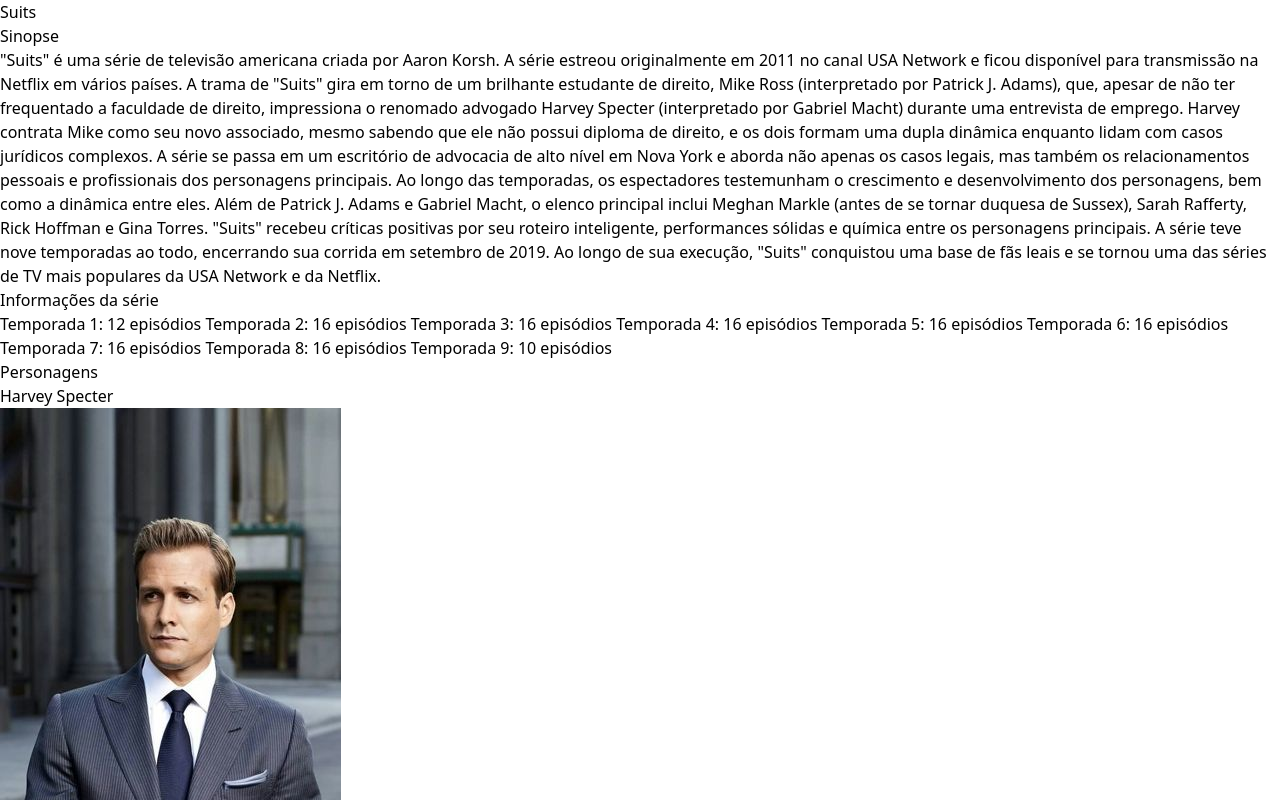
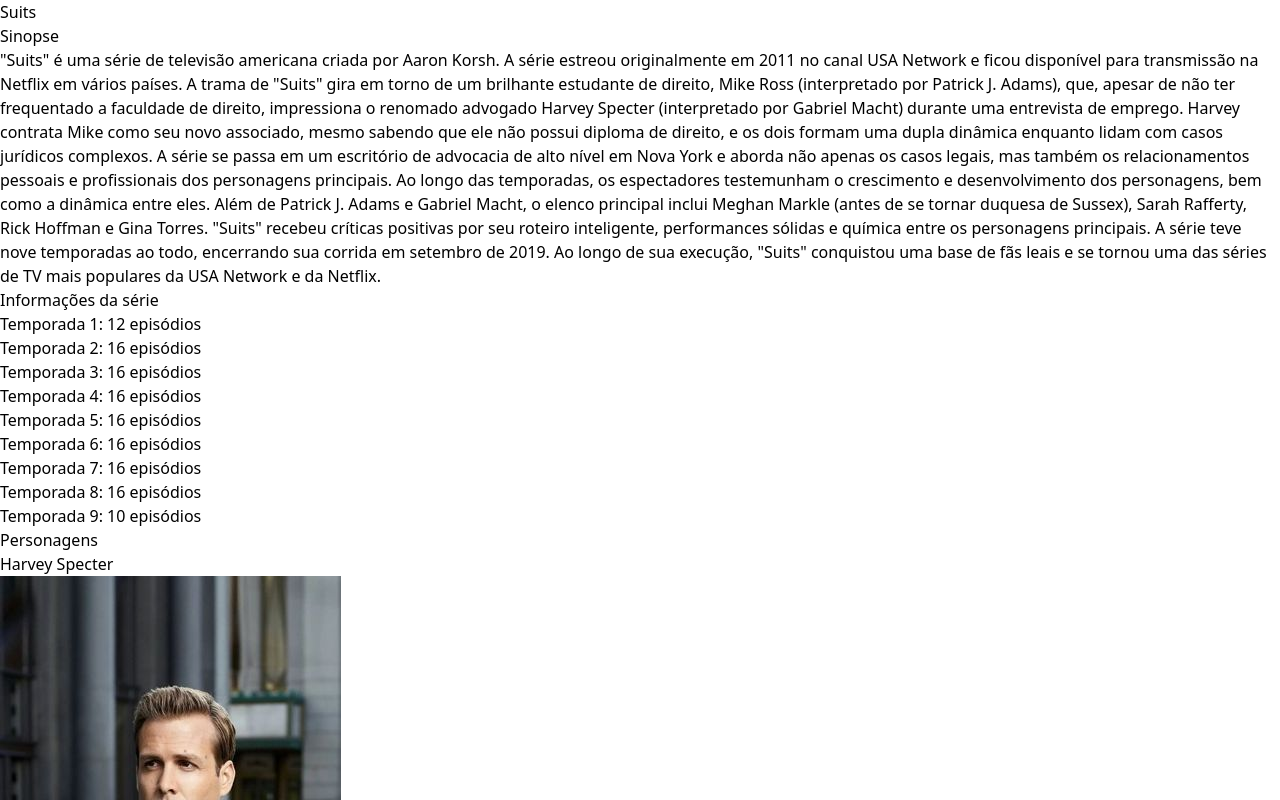
Before and after one commit to Pedrinho01505/Suits, a React (Vite) app: page / in a window 1280 px wide. Shown: the top 800 px of the page. Built offline with nearby package versions, Linux system fonts and the light colour scheme.

Commit message:
mais uma aula

```diff
--- a/src/pages/Principal.jsx
+++ b/src/pages/Principal.jsx
@@ -9,11 +9,11 @@
 
 export default function Principal() {
   return (
-    <section className='flex flex-col items-center justify-center'>
+    <section className='flex flex-col items-center justify-center mx-36'>
         <Header/>
-        <div>
-            <h2 className='font-bold text-3xl'>Sinopse</h2>
-            <p>
+        <div className='flex flex-col items-center justify-center my-5'>
+            <h2 className='font-bold text-3xl my-5'>Sinopse</h2>
+            <p >
                 "Suits" é uma série de televisão americana criada por Aaron Korsh. A série estreou originalmente em 2011 no canal USA Network e ficou disponível para transmissão na Netflix em vários países.
 
                 A trama de "Suits" gira em torno de um brilhante estudante de direito, Mike Ross (interpretado por Patrick J. Adams), que, apesar de não ter frequentado a faculdade de direito, impressiona o renomado advogado Harvey Specter (interpretado por Gabriel Macht) durante uma entrevista de emprego. Harvey contrata Mike como seu novo associado, mesmo sabendo que ele não possui diploma de direito, e os dois formam uma dupla dinâmica enquanto lidam com casos jurídicos complexos.
@@ -26,19 +26,21 @@
             </p>
         </div>
 
-        <div className='my-7'>
-            <h2 className='font-bold text-3xl '>Informações da série</h2>
-            <p>
-                Temporada 1: 12 episódios
-                Temporada 2: 16 episódios
-                Temporada 3: 16 episódios
-                Temporada 4: 16 episódios
-                Temporada 5: 16 episódios
-                Temporada 6: 16 episódios
-                Temporada 7: 16 episódios
-                Temporada 8: 16 episódios
-                Temporada 9: 10 episódios
-            </p>
+        <div>
+        <h2 className='font-bold text-3xl my-5'>Informações da série</h2>
+        </div>
+        <div className='my-5 justify-center items-center'>
+
+            <p className='mb-3'>Temporada 1: 12 episódios</p>
+            <p className='mb-3'>Temporada 2: 16 episódios</p>
+            <p className='mb-3'>Temporada 3: 16 episódios</p>
+            <p className='mb-3'>Temporada 4: 16 episódios</p>
+            <p className='mb-3'>Temporada 5: 16 episódios</p>
+            <p className='mb-3'>Temporada 6: 16 episódios</p>
+            <p className='mb-3'>Temporada 7: 16 episódios</p>
+            <p className='mb-3'>Temporada 8: 16 episódios</p>
+            <p className='mb-3'>Temporada 9: 10 episódios</p>
+
         </div>
 
         <div>
@@ -47,31 +49,33 @@
 
         <div className='flex my-12'>
 
-            <div className='mr-4'>
+            <div className=''>
                 <h3 className='font-semibold '>Harvey Specter</h3>
                 <img className='h-80 w-60' src={harvey} alt="" />
                 <p className='w-60'>Harvey é um advogado brilhante e carismático que trabalha no escritório de advocacia Pearson Hardman (mais tarde Pearson Specter e Pearson Specter Litt). Ele é conhecido por sua confiança, astúcia e habilidade de ganhar casos difíceis.</p>
             </div>
-            <div >
+            <div className='mx-16'>
                 <h3 className='font-semibold'>Mike Ross</h3>
                 <img className='h-80 w-64' src={mike} alt="" />
                 <p className='w-64'>Mike é um jovem inteligente com uma memória fotográfica que começa a trabalhar como associado na empresa de Harvey, embora não tenha frequentado a faculdade de direito nem tenha diploma. Ele possui um passado turbulento e esconde seu segredo de seus colegas de trabalho.</p>
             </div>
-            <div >
+            <div className=''>
                 <h3 className='font-semibold'>Rachel Zane</h3>
-                <img className='h-80 w-80' src={rachel} alt="" />
-                <p className='w-80'>Rachel é inicialmente apresentada como uma paralegal na empresa Pearson Hardman (mais tarde Pearson Specter e Pearson Specter Litt), onde trabalha enquanto frequenta a faculdade de direito à noite. Ela é inteligente, ambiciosa e determinada a se tornar uma advogada. Rachel é conhecida por sua ética de trabalho impecável e sua habilidade de lidar com situações difíceis.
+                <img className='h-80 w-72' src={rachel} alt="" />
+                <p className='w-72'>Rachel é inicialmente apresentada como uma paralegal na empresa Pearson Hardman (mais tarde Pearson Specter e Pearson Specter Litt), onde trabalha enquanto frequenta a faculdade de direito à noite. Ela é inteligente, ambiciosa e determinada a se tornar uma advogada. Rachel é conhecida por sua ética de trabalho impecável e sua habilidade de lidar com situações difíceis.
                 </p>
             </div>
-            <div >
+        </div>
+        <div className='flex my-12'>
+            <div  className=''>
                     <h3 className='font-semibold'>Donna Paulsen</h3>
                     <img className='h-80 w-64' src={donna} alt="" />
                     <p className='w-64'>Donna é a assistente executiva de Harvey e é conhecida por sua inteligência, perspicácia e habilidades excepcionais de resolução de problemas. Ela desempenha um papel crucial no sucesso da empresa e é uma figura confiável para muitos dos personagens.</p>
                 </div>
-            <div >
+                <div  className='mx-16'>
                     <h3 className='font-semibold'>Louis Litt</h3>
-                <img className='h-80 w-72' src={louis} alt="" />
-                <p className='w-72'>Louis é um dos principais sócios da empresa e inicialmente é um rival de Harvey. Ele é extremamente competitivo e muitas vezes luta para se destacar. Apesar de suas peculiaridades e excentricidades, ele é um advogado talentoso.</p>
+                    <img className='h-80 w-64' src={louis} alt="" />
+                    <p className='w-64'>Louis é um dos principais sócios da empresa e inicialmente é um rival de Harvey. Ele é extremamente competitivo e muitas vezes luta para se destacar. Apesar de suas peculiaridades e excentricidades, ele é um advogado talentoso.</p>
                 </div>
                 <div >
                     <h3 className='font-semibold'>Jessica Pearson</h3>
```
Lines whose indentation alone changed are shown as unchanged.
